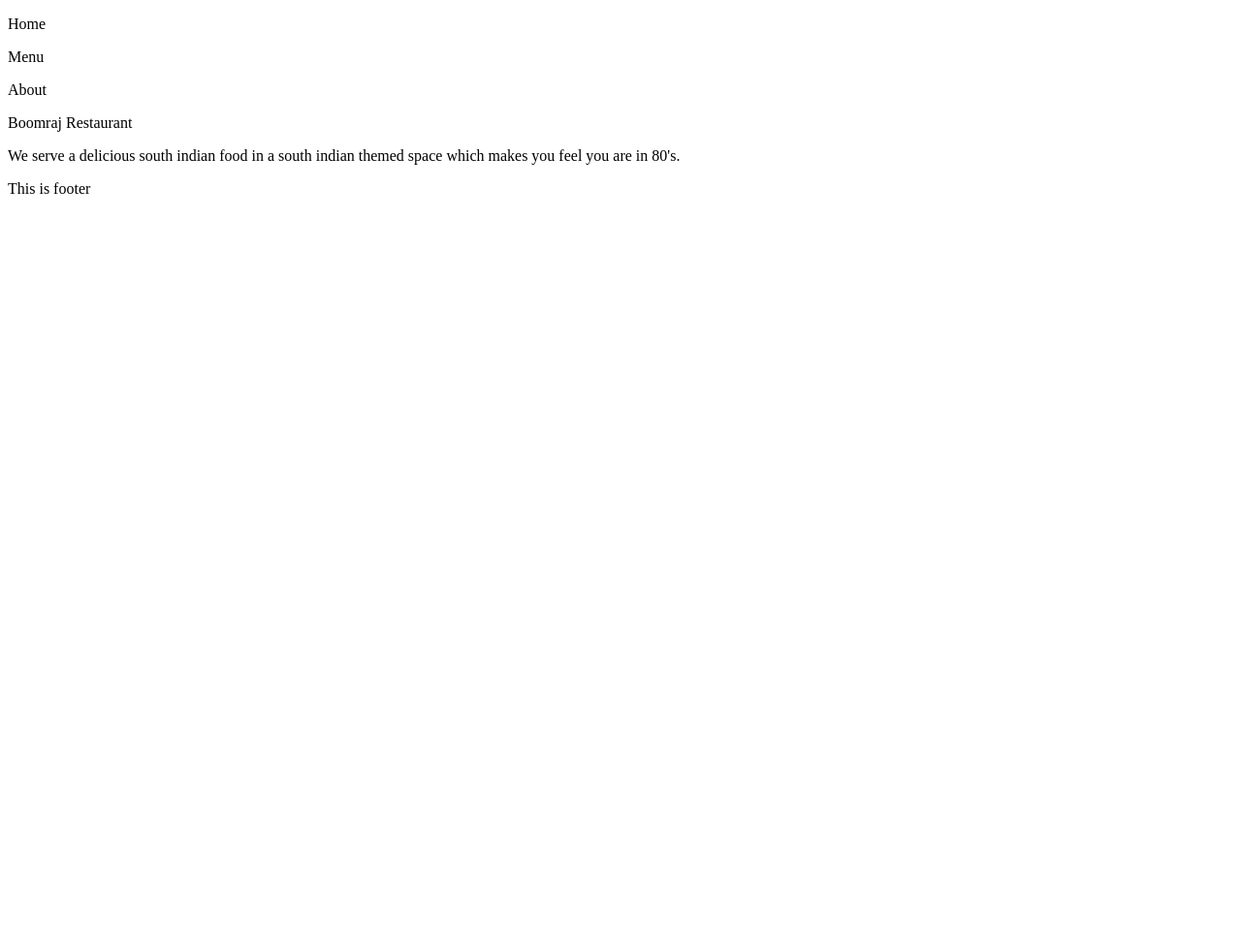
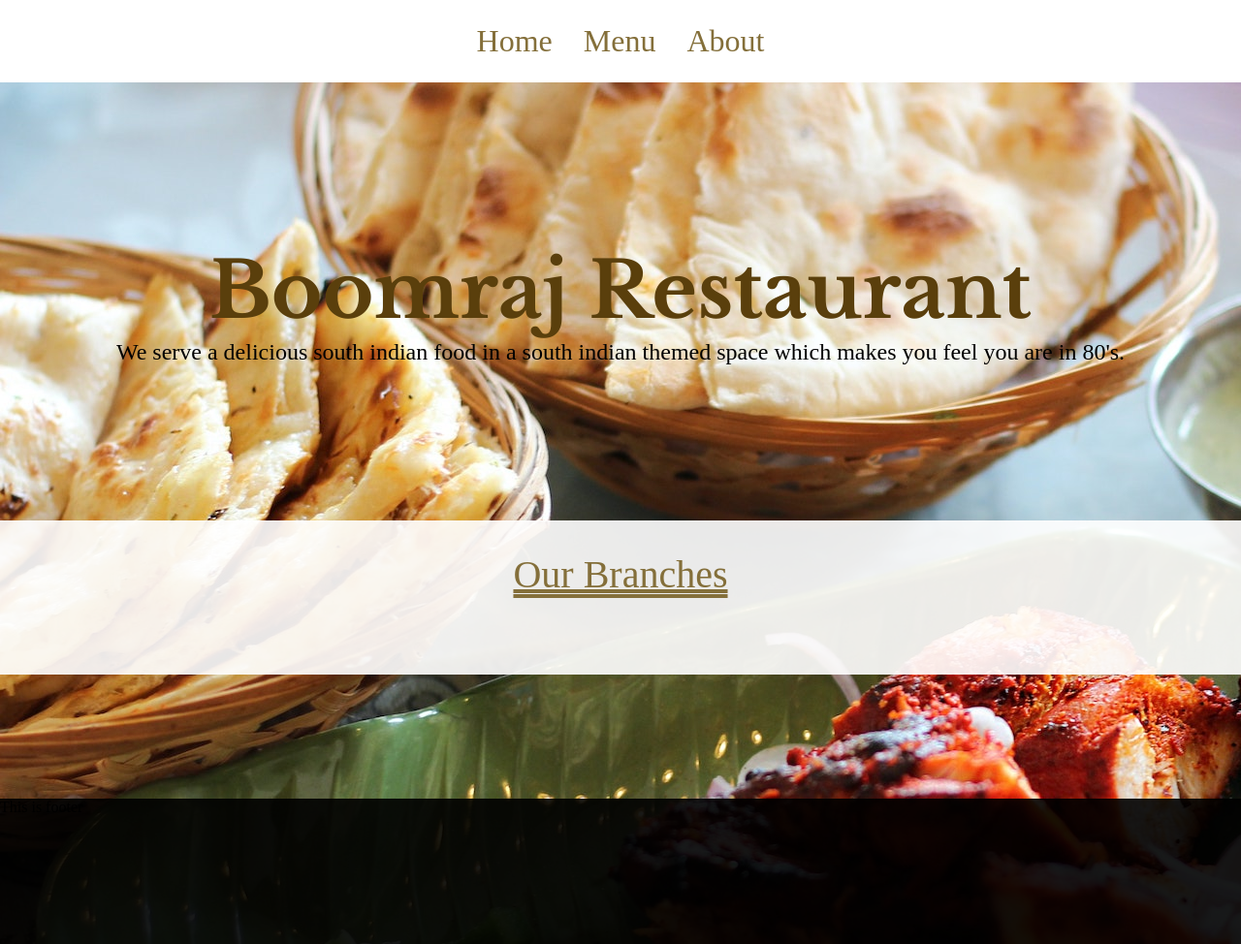
Before and after one commit to karthicbz/RestaurantPage, a website built with webpack: page src/index.html in a window 1280 px wide. Shown: the whole page at 97% size. Before the commit the page ends 800 px from the top, so only its background shows below. Built offline with nearby package versions, Linux system fonts and the light colour scheme.

Commit message:
add style to main-page

```diff
--- a/src/scripts/main-page.js
+++ b/src/scripts/main-page.js
@@ -20,6 +20,11 @@ const branchDetails = ()=>{
     const cache = importAll(require.context('../assets/', true, /\w+\d{1}.jpg$/));
     const branchDetails = document.createElement('div');
     branchDetails.classList.add('branch-details');
+    const title = document.createElement('p');
+    title.innerText = 'Our Branches';
+    branchDetails.appendChild(title);
+    const branches = document.createElement('div');
+    branches.classList.add('branches');
 
     for(let key in cache){
         const branch = document.createElement('div');
@@ -33,8 +38,9 @@ const branchDetails = ()=>{
         branchName.classList.add('branch-name');
         branchName.innerText = key.replace('.jpg', '').replace('./', '').replace('_1', '');
         branch.appendChild(branchName);
-        branchDetails.appendChild(branch);
+        branches.appendChild(branch);
     }
+    branchDetails.appendChild(branches);
 
     return {branchDetails};
 }
--- a/src/styles/style.css
+++ b/src/styles/style.css
@@ -1,4 +1,4 @@
-/* @import url('https://fonts.googleapis.com/css2?family=Anton&display=swap');
+@import url('https://fonts.googleapis.com/css2?family=Anton&display=swap');
 @import url('https://fonts.googleapis.com/css2?family=Libre+Baskerville:wght@700&display=swap');
 
 *{
@@ -9,8 +9,11 @@
 
 body{
     background-image: url('../assets/parotta.jpg');
-    background-size: cover;
+    background-size: cover 100vh;
+    background-repeat: no-repeat;
 }
+
+
 
 .header>.nav{
     display: flex;
@@ -30,14 +33,15 @@ body{
 .header>.nav>p:hover{
     text-decoration:underline;
     cursor: pointer;
-} */
+}
 
-/* .main-content{
+.main-content{
     display: flex;
     flex-direction: column;
     align-items: center;
     justify-content: center;
-    height: 500px;
+    /* height: 500px; */
+    padding-top: 250px;
 }
 
 .main-content>.shop-name{
@@ -50,15 +54,51 @@ body{
     font-size: 1.5rem;
 }
 
-.branches{
+.branch-details{
+    background-color: rgba(255, 255, 255, 0.9);
+    display: flex;
     width: 100%;
-    height: 500px;
-    background-color: rgba(255, 255, 255, 0.9);
+    flex-direction: column;
+    align-items: center;
+    padding: 2rem 0;
+    margin-top: 10rem;
+}
+
+.branch-details>p{
+    font-size: 2.5rem;
+    color: #846f3a;
+    text-decoration-line: underline;
+    text-decoration-style: double;
+}
+
+.branch-details>.branches{
+    display: flex;
+    width: 100%;
+    justify-content: space-evenly;
+    padding-top: 3rem;
+}
+
+.branches>.branch>img{
+    border-radius: 5px;
+    transition: transform 0.5s;
+}
+
+.branches>.branch>img:hover{
+    /* border-radius: 5px; */
+    transform: scale(1.1, 1.1);
+}
+
+.branches>.branch>p{
+    text-align: center;
+    font-size: 1.5rem;
+    text-transform: capitalize;
+    color: #846f3a;
+    margin-top: 1rem;
 }
 
 .footer{
     width: 100%;
     height: 150px;
     background-color: rgba(0, 0, 0, 0.9);
-    margin-top: 2rem;
-}  */
+    margin-top: 8rem;
+}
```
